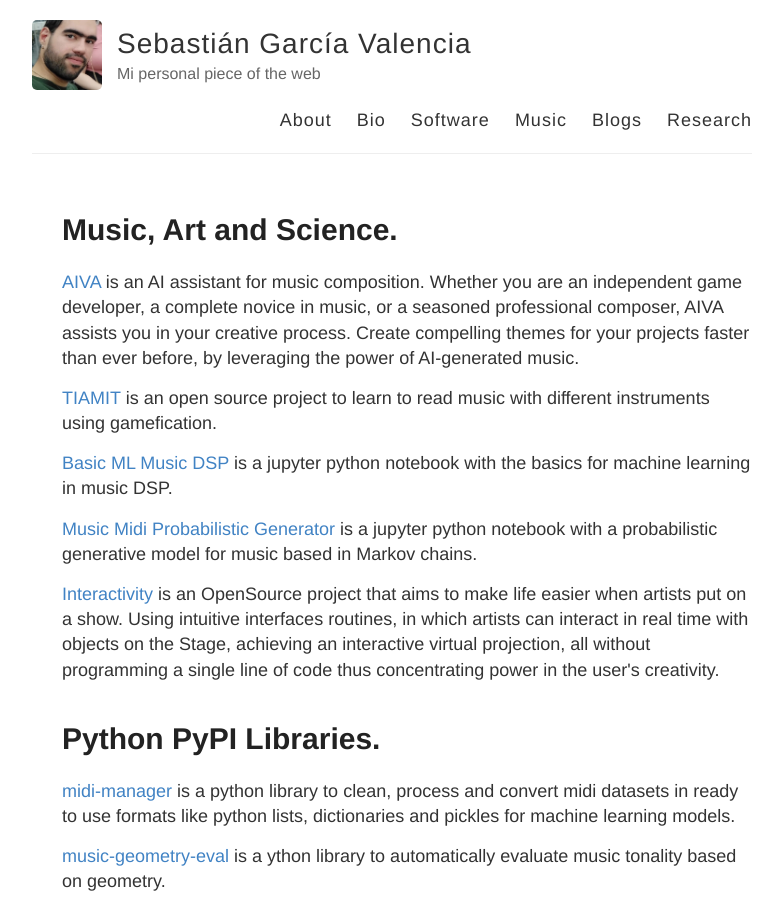
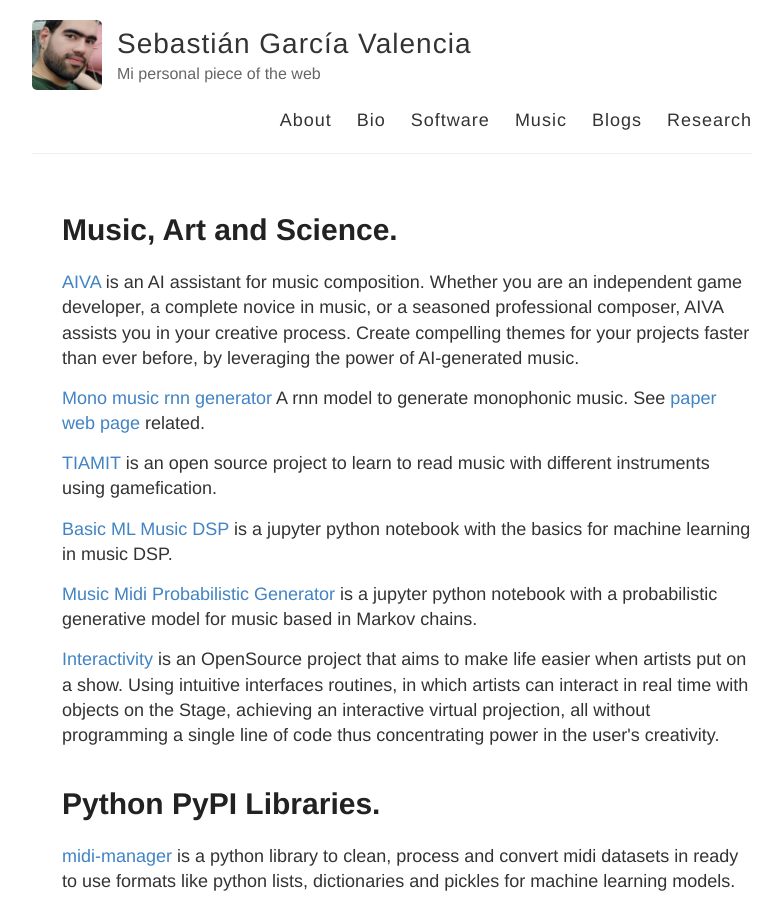
Before and after one commit to sebasgverde/sebasgverde.github.io, a Jekyll site: the page built from software.html, in a window 1280 px wide and 900 px high. Shown: the whole window, without its empty margins (248-1031 px from the left). Built offline with Jekyll 4.4.1, drawn with Linux system fonts in a browser that asks for light colours.

Commit message:
Update software.html

```diff
--- a/software.html
+++ b/software.html
@@ -28,6 +28,7 @@ layout: default
 
     <h1>Music, Art and Science.</h1>
     <p><a href="https://www.aiva.ai/">AIVA</a> is an AI assistant for music composition. Whether you are an independent game developer, a complete novice in music, or a seasoned professional composer, AIVA assists you in your creative process. Create compelling themes for your projects faster than ever before, by leveraging the power of AI-generated music.</p>
+    <p><a href="https://github.com/sebasgverde/mono_music_rnn_generator">Mono music rnn generator</a> A rnn model to generate monophonic music. See <a href="https://sebasgverde.github.io/rnn-time-music-paper/">paper web page</a> related.</p>
     <p><a href="https://sebasgverde.github.io/TIAMIT/">TIAMIT</a> is an open source project to learn to read music with different instruments using gamefication.</p>
     <p><a href="https://github.com/sebasgverde/basicMLMusicDSP">Basic ML Music DSP</a> is a jupyter python notebook with the basics for machine learning in music DSP.</p>
     <p><a href="https://github.com/sebasgverde/musicMidiProbabilisticGenerator">Music Midi Probabilistic Generator</a> is a jupyter python notebook with a probabilistic generative model for music based in Markov chains.</p>
```
